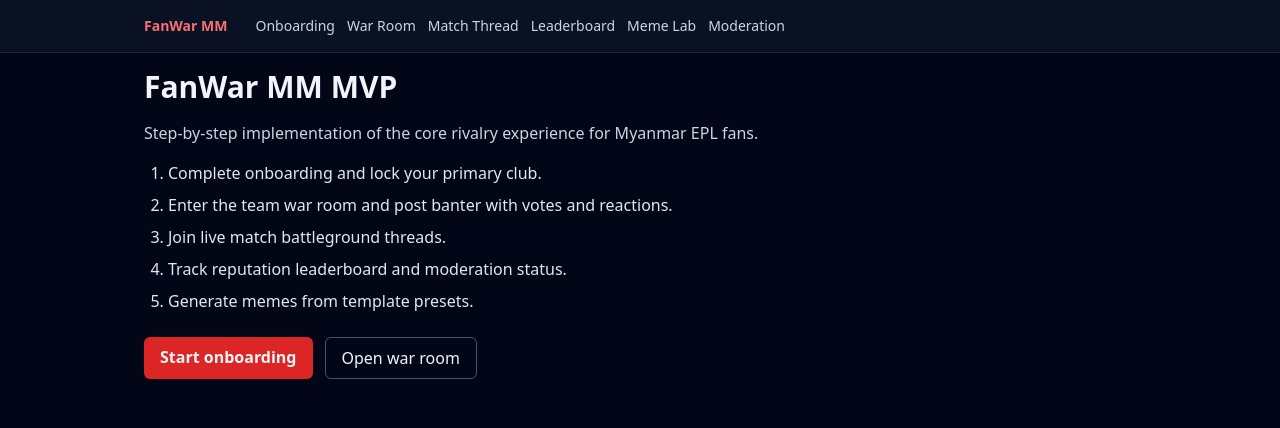
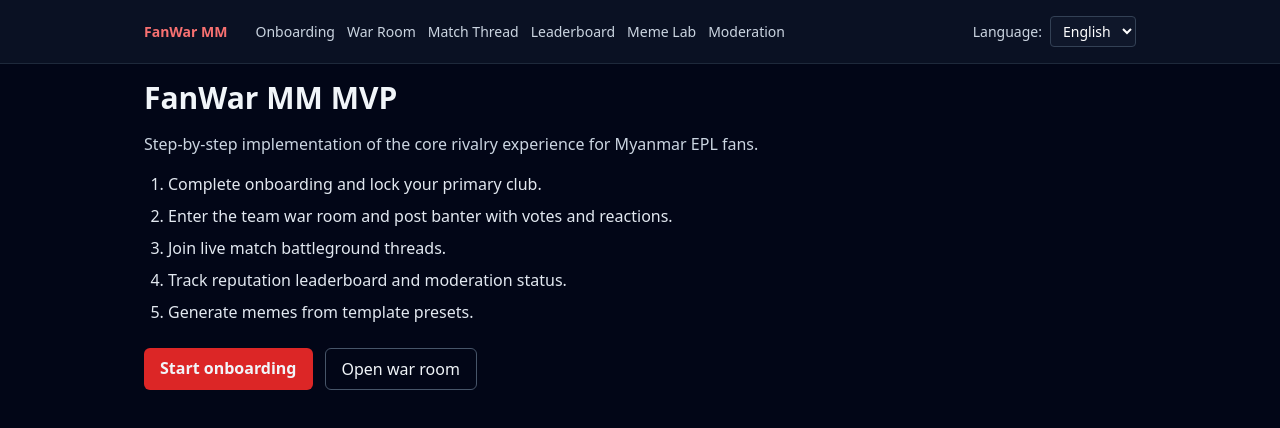
Before and after one commit to YeHtet214/FanWar-MM, a Next.js app: page / in a window 1280 px wide. Shown: the top 428 px of the page. Built offline with nearby package versions, Linux system fonts and the light colour scheme.

Commit message:
Add English/Myanmar language mode with English default

```diff
--- a/app/page.tsx
+++ b/app/page.tsx
@@ -1,10 +1,15 @@
+'use client';
+
 import Link from 'next/link';
+import { translations, useLanguage } from '@/lib/language';
 
 export default function HomePage() {
+  const { language } = useLanguage('en');
+
   return (
     <section className="space-y-4">
-      <h1 className="text-3xl font-bold">FanWar MM MVP</h1>
-      <p className="text-slate-300">Step-by-step implementation of the core rivalry experience for Myanmar EPL fans.</p>
+      <h1 className="text-3xl font-bold">{translations.home.title[language]}</h1>
+      <p className="text-slate-300">{translations.home.description[language]}</p>
       <ol className="list-decimal space-y-2 pl-6 text-slate-200">
         <li>Complete onboarding and lock your primary club.</li>
         <li>Enter the team war room and post banter with votes and reactions.</li>
@@ -13,8 +18,8 @@ export default function HomePage() {
         <li>Generate memes from template presets.</li>
       </ol>
       <div className="flex flex-wrap gap-3 pt-2">
-        <Link className="rounded-md bg-red-600 px-4 py-2 font-semibold" href="/onboarding">Start onboarding</Link>
-        <Link className="rounded-md border border-slate-600 px-4 py-2" href="/war-room">Open war room</Link>
+        <Link className="rounded-md bg-red-600 px-4 py-2 font-semibold" href="/onboarding">{translations.home.startOnboarding[language]}</Link>
+        <Link className="rounded-md border border-slate-600 px-4 py-2" href="/war-room">{translations.home.openWarRoom[language]}</Link>
       </div>
     </section>
   );
--- a/components/main-nav.tsx
+++ b/components/main-nav.tsx
@@ -1,22 +1,39 @@
+'use client';
+
 import Link from 'next/link';
-
-const links = [
-  ['Onboarding', '/onboarding'],
-  ['War Room', '/war-room'],
-  ['Match Thread', '/match/m1'],
-  ['Leaderboard', '/leaderboard'],
-  ['Meme Lab', '/meme'],
-  ['Moderation', '/moderation']
-];
+import { languageNames, translations, useLanguage } from '@/lib/language';
 
 export function MainNav() {
+  const { language, setLanguage } = useLanguage('en');
+
+  const links = [
+    [translations.nav.onboarding[language], '/onboarding'],
+    [translations.nav.warRoom[language], '/war-room'],
+    [translations.nav.matchThread[language], '/match/m1'],
+    [translations.nav.leaderboard[language], '/leaderboard'],
+    [translations.nav.memeLab[language], '/meme'],
+    [translations.nav.moderation[language], '/moderation']
+  ];
+
   return (
     <header className="border-b border-slate-800 bg-slate-900/70 backdrop-blur">
-      <nav className="mx-auto flex w-full max-w-5xl flex-wrap gap-3 p-4 text-sm">
-        <Link href="/" className="mr-4 font-bold text-red-400">FanWar MM</Link>
+      <nav className="mx-auto flex w-full max-w-5xl flex-wrap items-center gap-3 p-4 text-sm">
+        <Link href="/" className="mr-4 font-bold text-red-400">{translations.appName[language]}</Link>
         {links.map(([label, href]) => (
           <Link className="text-slate-300 hover:text-white" key={href} href={href}>{label}</Link>
         ))}
+        <label className="ml-auto flex items-center gap-2 text-slate-300" htmlFor="language-select">
+          <span>{translations.nav.language[language]}:</span>
+          <select
+            id="language-select"
+            className="rounded border border-slate-700 bg-slate-900 px-2 py-1 text-sm text-white"
+            value={language}
+            onChange={(event) => setLanguage(event.target.value as 'en' | 'my')}
+          >
+            <option value="en">{languageNames.en}</option>
+            <option value="my">{languageNames.my}</option>
+          </select>
+        </label>
       </nav>
     </header>
   );
--- /dev/null
+++ b/lib/language.ts
@@ -0,0 +1,54 @@
+'use client';
+
+import { useEffect, useState } from 'react';
+
+export type Language = 'en' | 'my';
+
+const STORAGE_KEY = 'fanwar-language';
+
+export const languageNames: Record<Language, string> = {
+  en: 'English',
+  my: 'မြန်မာ'
+};
+
+export const translations = {
+  appName: {
+    en: 'FanWar MM',
+    my: 'FanWar MM'
+  },
+  nav: {
+    onboarding: { en: 'Onboarding', my: 'စတင်အသုံးပြုခြင်း' },
+    warRoom: { en: 'War Room', my: 'တိုက်ပွဲခန်းမ' },
+    matchThread: { en: 'Match Thread', my: 'ပွဲစဉ်ဆွေးနွေးခန်း' },
+    leaderboard: { en: 'Leaderboard', my: 'အဆင့်ဇယား' },
+    memeLab: { en: 'Meme Lab', my: 'မီမ်လုပ်ခန်း' },
+    moderation: { en: 'Moderation', my: 'စီမံခန့်ခွဲမှု' },
+    language: { en: 'Language', my: 'ဘာသာစကား' }
+  },
+  home: {
+    title: { en: 'FanWar MM MVP', my: 'FanWar MM MVP' },
+    description: {
+      en: 'Step-by-step implementation of the core rivalry experience for Myanmar EPL fans.',
+      my: 'မြန်မာ EPL ပရိသတ်များအတွက် ပြိုင်ဆိုင်မှုအတွေ့အကြုံကို အဆင့်လိုက် တည်ဆောက်ထားပါသည်။'
+    },
+    startOnboarding: { en: 'Start onboarding', my: 'စတင်အသုံးပြုရန်' },
+    openWarRoom: { en: 'Open war room', my: 'တိုက်ပွဲခန်းမဖွင့်ရန်' }
+  }
+} as const;
+
+export function useLanguage(defaultLanguage: Language = 'en') {
+  const [language, setLanguage] = useState<Language>(defaultLanguage);
+
+  useEffect(() => {
+    const saved = localStorage.getItem(STORAGE_KEY) as Language | null;
+    if (saved === 'en' || saved === 'my') {
+      setLanguage(saved);
+    }
+  }, []);
+
+  useEffect(() => {
+    localStorage.setItem(STORAGE_KEY, language);
+  }, [language]);
+
+  return { language, setLanguage };
+}
```
